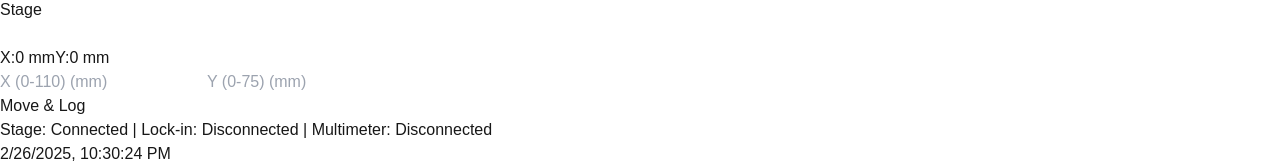
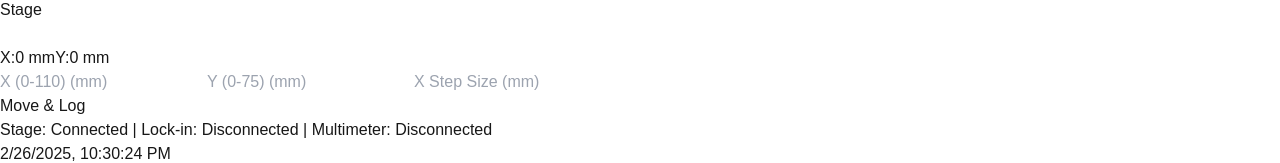
Before and after one commit to ridh7/CahillResearchGroup, a Next.js app in the folder frontend/tops-2.0-measurement-system/: page / in a window 1280 px wide. Shown: the part 1137-1300 px from the top of the page. Built offline with nearby package versions, Linux system fonts and the light colour scheme.

Commit message:
add x_step_size field

```diff
--- a/frontend/tops-2.0-measurement-system/src/components/OutputPanel.tsx
+++ b/frontend/tops-2.0-measurement-system/src/components/OutputPanel.tsx
@@ -40,6 +40,7 @@ export default function OutputPanel({
 }: OutputPanelProps) {
   const [moveX, setMoveX] = useState("");
   const [moveY, setMoveY] = useState("");
+  const [xStepSize, setXStepSize] = useState("");
 
   const handleMove = async () => {
     try {
@@ -49,7 +50,7 @@ export default function OutputPanel({
         body: JSON.stringify({
           x: parseFloat(moveX),
           y: parseFloat(moveY),
-          x_step_size: 1,
+          x_step_size: parseFloat(xStepSize),
           sample_rate: 0.01,
         }),
       });
@@ -58,6 +59,7 @@ export default function OutputPanel({
         console.log("Move and logging successful:", data.message);
         setMoveX("");
         setMoveY("");
+        setXStepSize("");
       } else {
         console.error("Move and loggin failed:", data.message);
       }
@@ -69,12 +71,15 @@ export default function OutputPanel({
   const isMoveValid =
     moveX !== "" &&
     moveY !== "" &&
+    xStepSize !== "" &&
     !isNaN(parseFloat(moveX)) &&
     !isNaN(parseFloat(moveY)) &&
+    !isNaN(parseFloat(xStepSize)) &&
     parseFloat(moveX) >= 0 &&
     parseFloat(moveX) <= 110 &&
     parseFloat(moveY) >= 0 &&
-    parseFloat(moveY) <= 75;
+    parseFloat(moveY) <= 75 &&
+    parseFloat(xStepSize) > 0;
 
   return (
     <div className="w-1/5 bg-gray-800 p-4 rounded-lg shadow-lg space-y-6">
@@ -268,6 +273,22 @@ export default function OutputPanel({
               }
             }}
           />
+          <input
+            type="number"
+            placeholder="X Step Size (mm)"
+            className={`p-2 rounded bg-gray-700 text-white border ${
+              moveX === "" || parseFloat(xStepSize) <= 0
+                ? "border-red-500"
+                : "border-gray-600 focus:border-teal-500"
+            } focus:outline-none`}
+            value={xStepSize}
+            onChange={(e) => {
+              const value = e.target.value;
+              if (value === "" || parseFloat(value) > 0) {
+                setXStepSize(value);
+              }
+            }}
+          />
         </div>
         <button
           onClick={handleMove}
```
Also changed, not shown: 1 other file (tests, documents, lock files or other folders).
